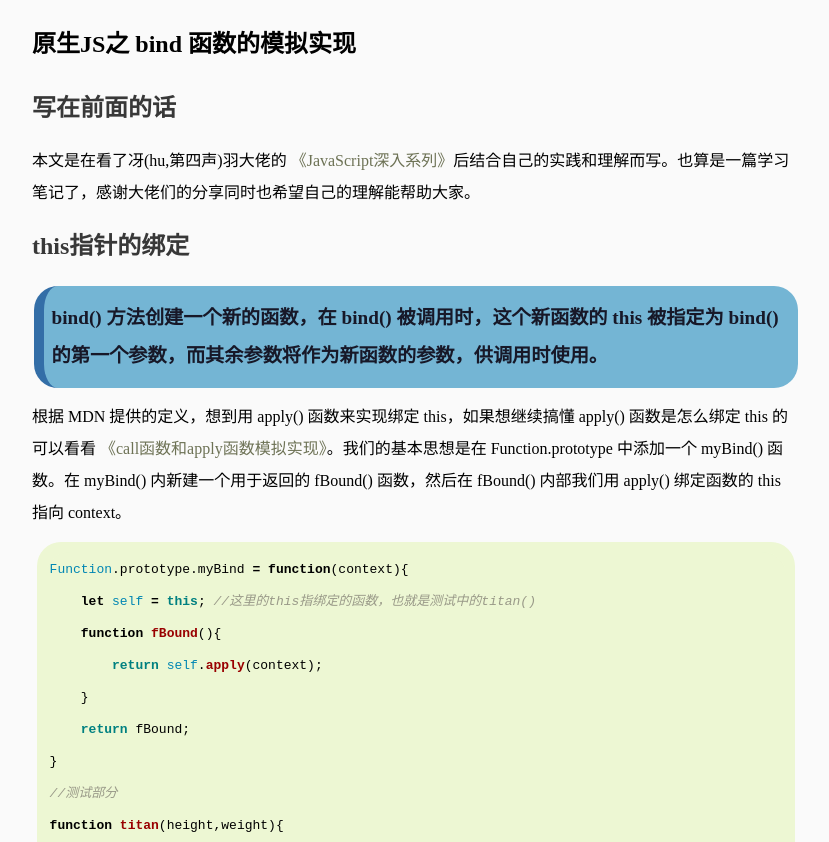
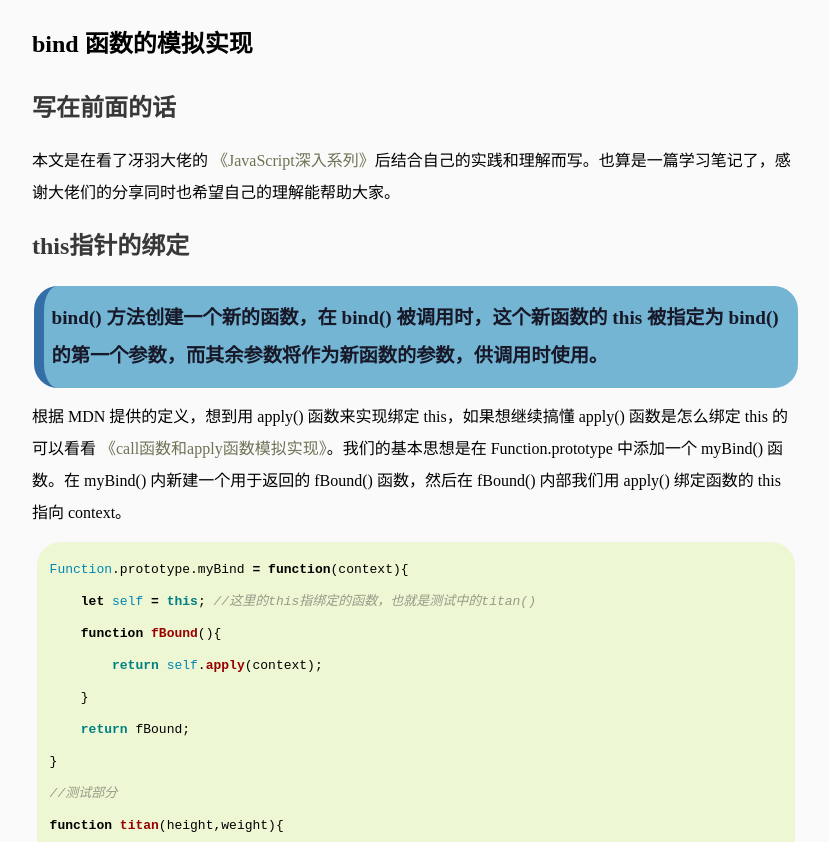
Before and after one commit to yankuang608/yankuang608.github.io, a Jekyll site: the page built from _posts/2020-06-22-bind.md, in a window 1280 px wide and 900 px high, cut to the strip 58-900 px from the top of the window. Shown: the whole strip, without its empty margins (224-1053 px from the left). Built offline with Jekyll 4.4.1, drawn with Linux system fonts in a browser that asks for light colours; some web fonts are replaced.

Commit message:
Update 2020-06-22-bind.md

```diff
--- a/_posts/2020-06-22-bind.md
+++ b/_posts/2020-06-22-bind.md
@@ -1,6 +1,6 @@
 ---
 layout: detail
-title: 原生JS之 bind 函数的模拟实现
+title: bind 函数的模拟实现
 description: 通过对 bind 函数的模拟实现来介绍内在机制
 tags: 原生JS bind
 category: front_end
@@ -12,7 +12,7 @@ url_4: https://github.com/mqyqingfeng/Blog
 ---
 # {{ page.title }}
 ## 写在前面的话
-本文是在看了冴(hu,第四声)羽大佬的 [《JavaScript深入系列》]({{ page.url_1 }})后结合自己的实践和理解而写。也算是一篇学习笔记了，感谢大佬们的分享同时也希望自己的理解能帮助大家。
+本文是在看了冴羽大佬的 [《JavaScript深入系列》]({{ page.url_1 }})后结合自己的实践和理解而写。也算是一篇学习笔记了，感谢大佬们的分享同时也希望自己的理解能帮助大家。
 ## this指针的绑定
 > bind() 方法创建一个新的函数，在 bind() 被调用时，这个新函数的 this 被指定为 bind() 的第一个参数，而其余参数将作为新函数的参数，供调用时使用。
 
```
